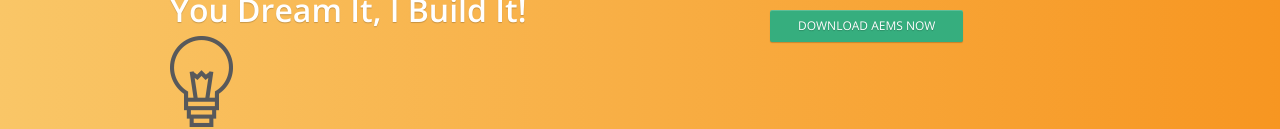
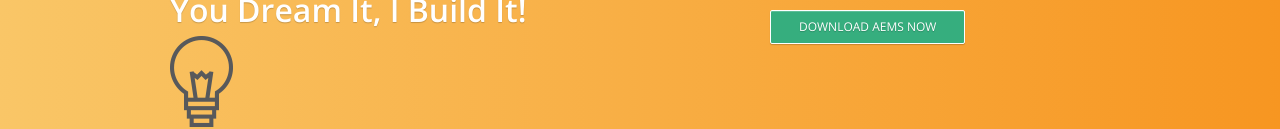
Before and after one commit to uareurapid/website, a plain HTML site: page index.html in a window 1280 px wide. In both pictures the pointer is over the link "DOWNLOAD AEMS NOW". Shown: the part 227-356 px from the top of the page. Drawn offline with nearby package versions, Linux system fonts and the light colour scheme.

Commit message:
update button

```diff
--- a/css/base.css
+++ b/css/base.css
@@ -246,11 +246,12 @@
 
 
 a.green {background: #45C491; color: #fff;
+	border: 1px solid black;
 	box-shadow: 0 1px 1px 0 rgba(0,0,0,.2), 0 1px 0 0 rgba(255,255,255,.2) inset;
 	-moz-box-shadow: 0 1px 1px 0 rgba(0,0,0,.2), 0 1px 0 0 rgba(255,255,255,.2) inset;
 	-webkit-box-shadow: 0 1px 1px 0 rgba(0,0,0,.2), 0 1px 0 0 rgba(255,255,255,.2) inset;
 }
-a.green:hover {background: #36ae7e}
+a.green:hover {background: #36ae7e; border: 1px solid white}
 
 
 
```
